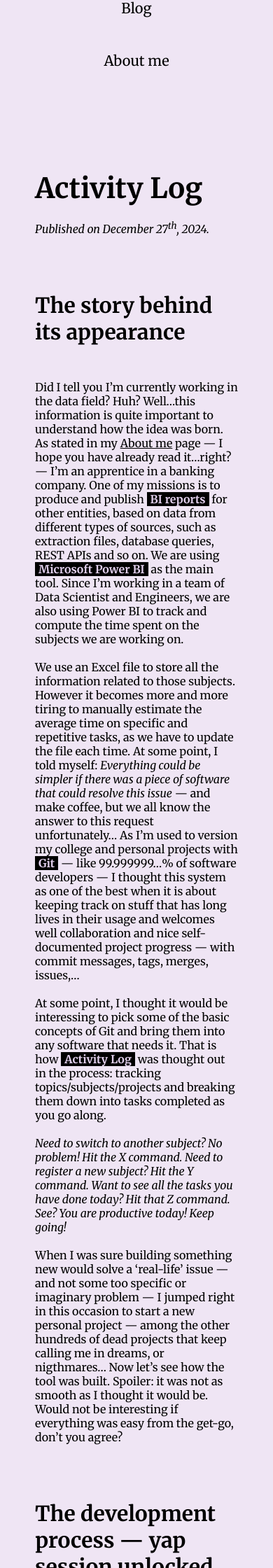
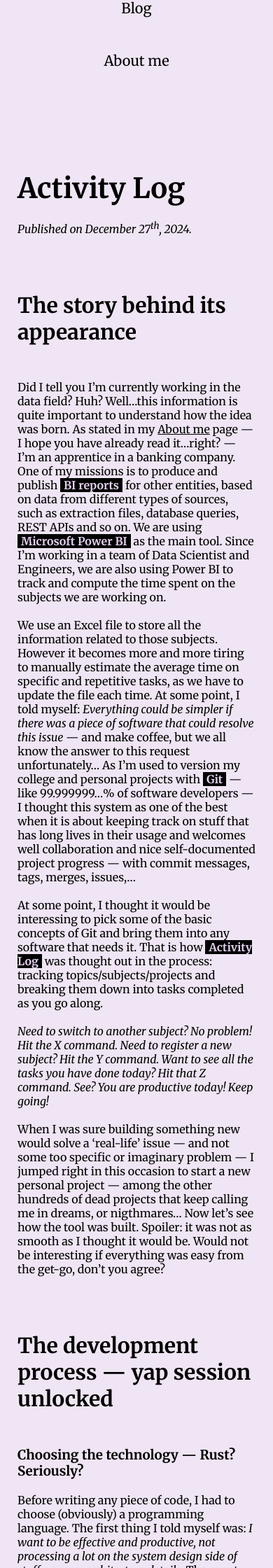
Before and after one commit to ThierryKunda/ThierryKunda.github.io, a Jekyll site: the page built from projects/activity-log.md, in a window 390 px wide. Shown: the part 486-2726 px from the top of the page at 70% size. Built offline with Jekyll 4.4.1, drawn with Linux system fonts in a browser that asks for light colours.

Commit message:
Report de la réduction des marges

```diff
--- a/styles/projects.css
+++ b/styles/projects.css
@@ -106,7 +106,11 @@ code:active {
 
 @media screen and (max-width: 480px) {
     main {
-        padding: 0 50px;
+        padding: 0 25px;
+    }
+
+    ul, ol {
+        padding-left: 10px;
     }
 
     p, li {
@@ -116,15 +120,8 @@ code:active {
 
 @media screen and (max-width: 375px) {
 
-    main {
-        padding: 0 25px;
-    }
-
     p, li {
         font-size: 12px;
     }
 
-    ul, ol {
-        padding-left: 10px;
-    }
   }
```
